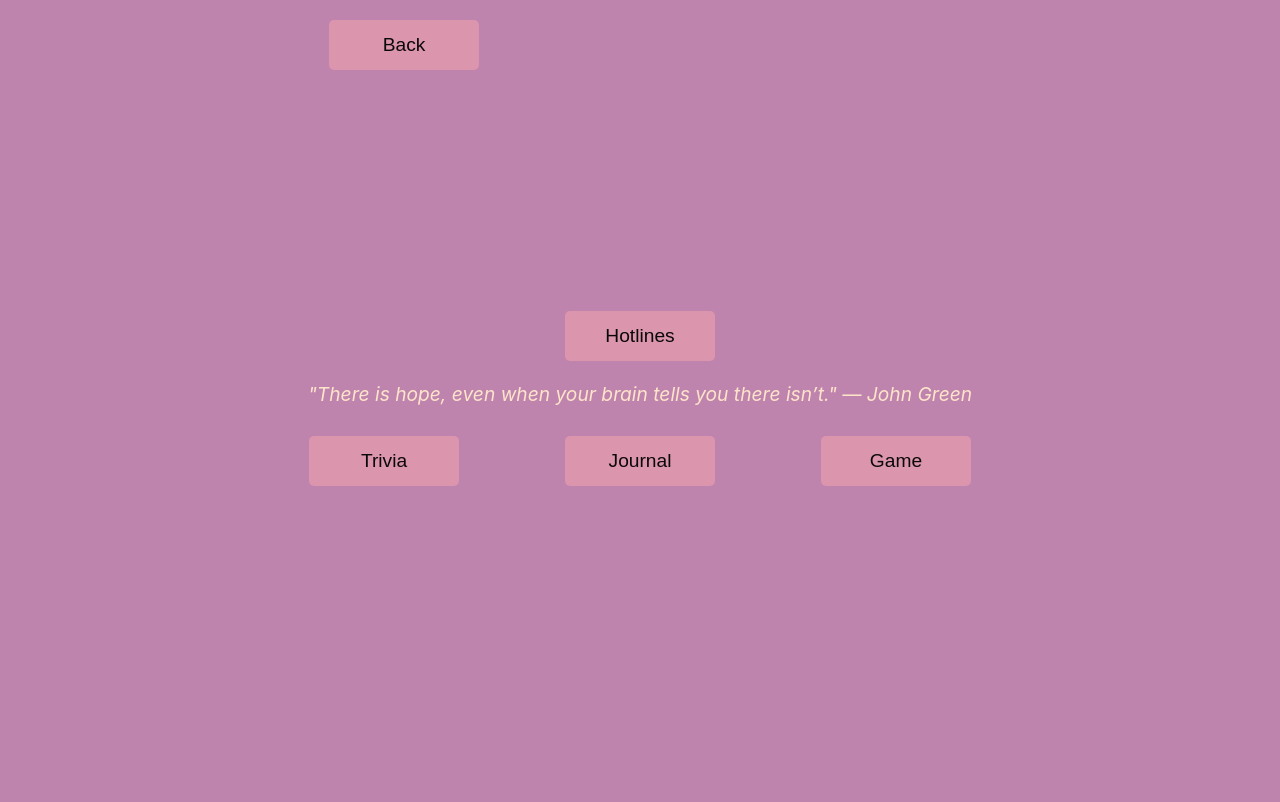
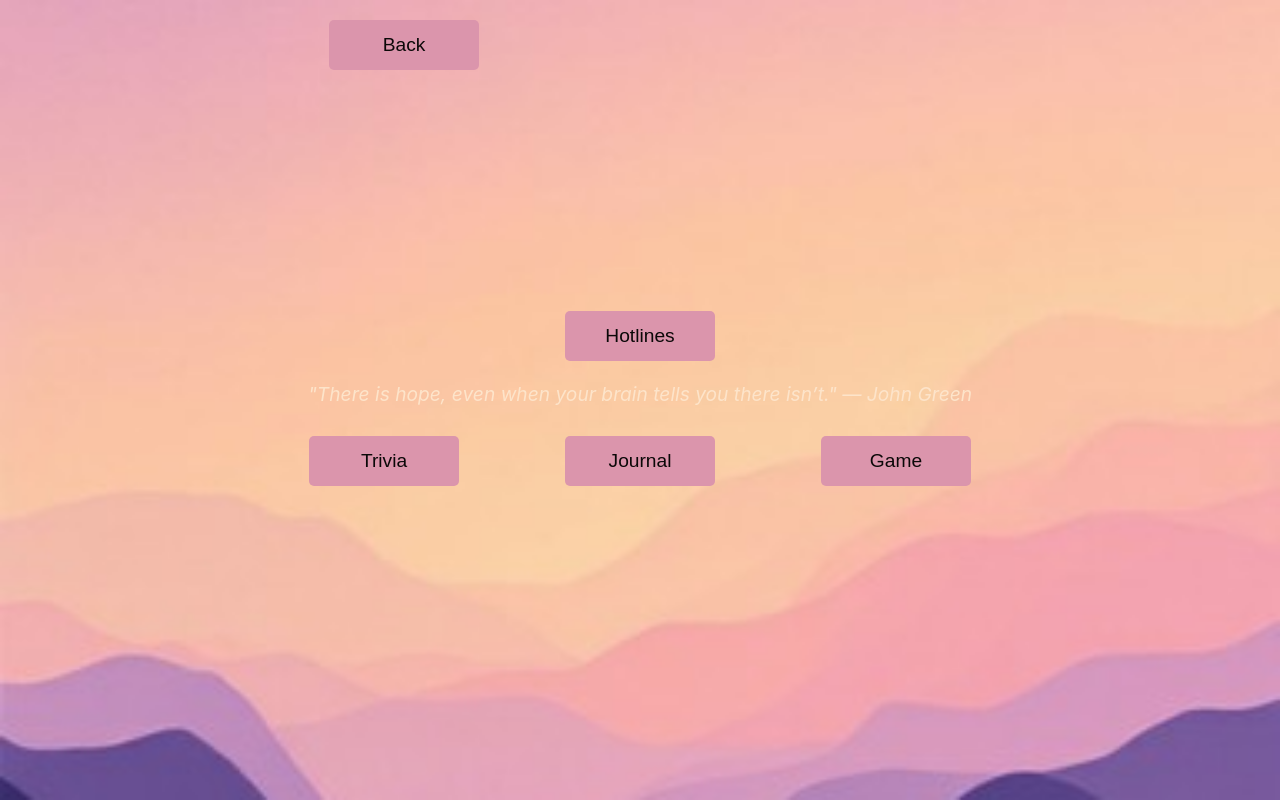
Before and after one commit to Incoming-Storm/doze_vue, a Vue app in the folder Doze.App/: page /homepage in a window 1280 px wide. Shown: the top 802 px of the page. Built offline with nearby package versions, Linux system fonts and the light colour scheme; what vue-sound would draw is missing.

Commit message:
sorry about the buttons, they should be good now

```diff
--- a/Doze.App/package.json
+++ b/Doze.App/package.json
@@ -15,7 +15,8 @@
   },
   "dependencies": {
     "vue": "^3.5.22",
-    "vue-router": "^4.6.3"
+    "vue-router": "^4.6.3",
+    "vue-sound": "^0.1.10"
   },
   "devDependencies": {
     "@eslint/js": "^9.37.0",
--- a/Doze.App/src/assets/base.css
+++ b/Doze.App/src/assets/base.css
@@ -28,7 +28,7 @@
   --vt-c-sunset-6: #090f2d;
 
   --vt-c-sunrise-1: #8C88BA;
-  --vt-c-sunrise-2: #BF84AE;
+  --vt-c-sunrise-2: #967BB6);
   --vt-c-sunrise-3: #DB95AC;
   --vt-c-sunrise-4: #F6A294;
   --vt-c-sunrise-5: #fBB9A6;
--- a/Doze.App/src/components/Homepage.vue
+++ b/Doze.App/src/components/Homepage.vue
@@ -68,6 +68,17 @@ console.log(quote.value);
   min-height: 100vh; /* Ensures full screen height for vertical centering */
 }
 
+.homepage::before {
+  content: '';
+  position: fixed;
+  inset: 0;              /* same as top: 0; left: 0; right: 0; bottom: 0; */
+  background-image: url('@/assets/doze-background-2.jpg');
+  background-size: cover;
+  background-position: center;
+  z-index: -1;
+  pointer-events: none;
+}
+
 .back {
   position: absolute;
   top: 20px;
--- a/Doze.App/src/components/Welcome.vue
+++ b/Doze.App/src/components/Welcome.vue
@@ -28,12 +28,15 @@ defineProps({
   min-height: 100vh; /* Ensures full screen height for vertical centering */
 }
 
+
 h1 {
   font-weight: 500;
   font-size: 100px;
   position: relative;
   top: -10px;
+  font-family: 'Georgia', serif;  /* Add this line */
 }
+
 
 h3 {
   font-size: 1.2rem;
@@ -54,12 +57,12 @@ h3 {
 }
 
 button {
-  width: 150px;
-  height: 50px;
+  width: 200px;
+  height: 55px;
   font-size: 1.2rem;
   padding: 10px;
   border: none;
-  border-radius: 5px;
+  border-radius: 50px;
   color: rgb(11, 8, 8);
   cursor: pointer;
   transition: background-color 0.3s;
```
Also changed, not shown: Doze.App/src/assets/doze-background-2.jpg (added), 1 other file (tests, documents, lock files or other folders).
